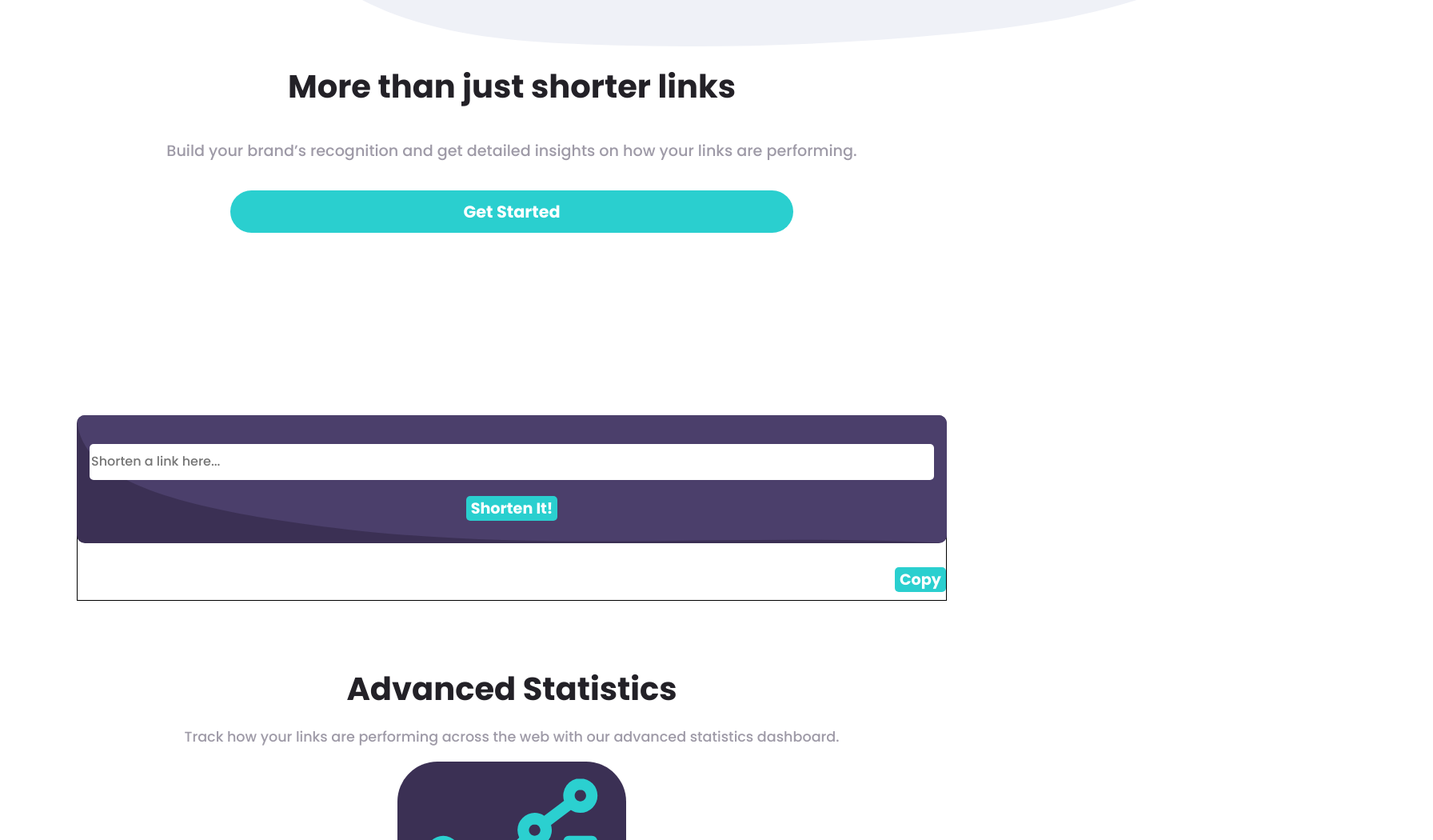
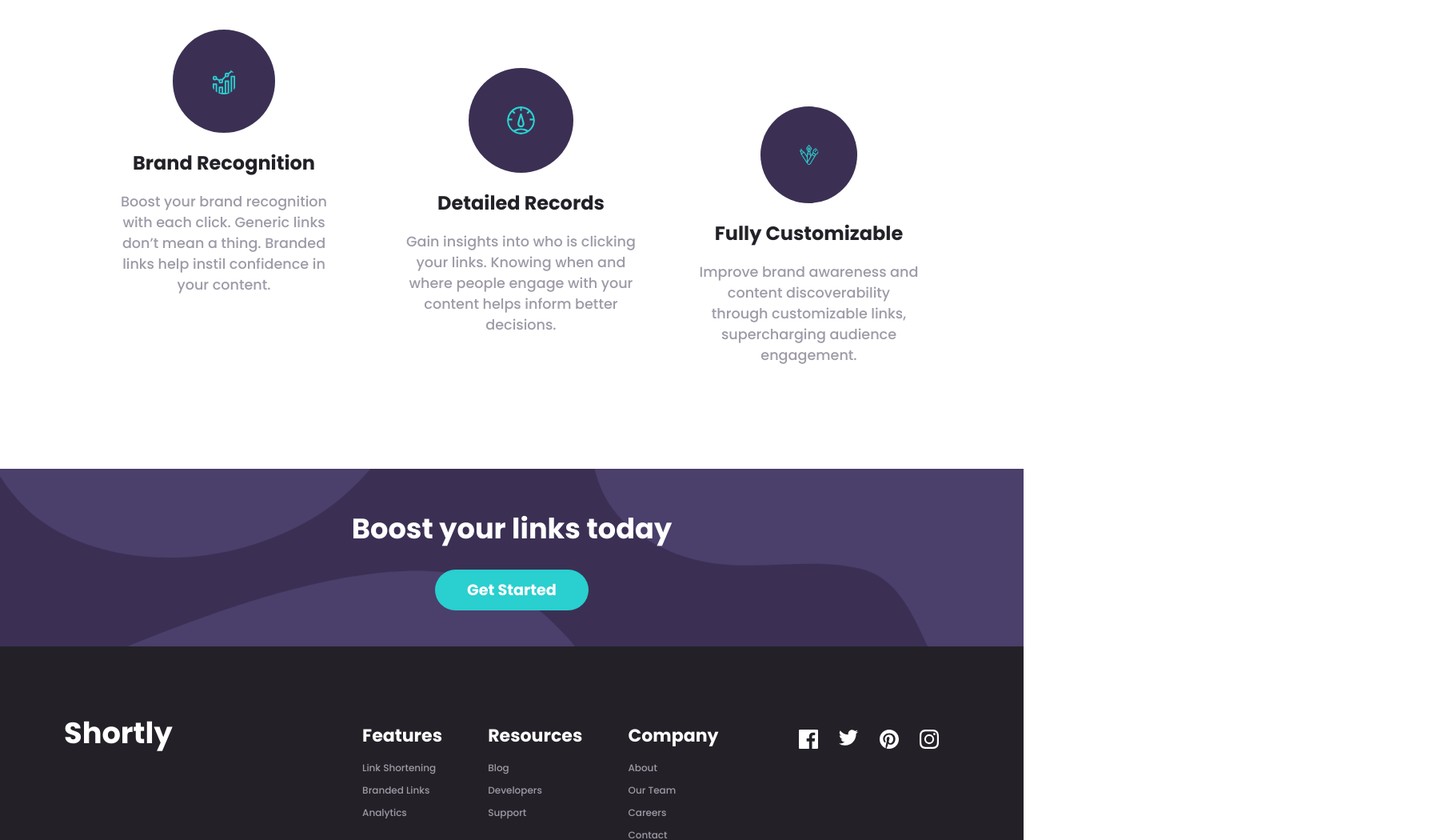
Before and after one commit to Vivianie-P/URL-Project, a React (Create React App) app: page / in a window 1280 px wide. Shown: the part 1340-2390 px from the top of the page at 80% size, 1792 px wide, since content can reach past the window. Built offline with nearby package versions, Linux system fonts and the light colour scheme.

Commit message:
element placement

```diff
--- a/src/components/Boost.css
+++ b/src/components/Boost.css
@@ -17,6 +17,10 @@
 .boost-title-container {
 	width: 100%;
 	grid-area: 1/1;
+}
+
+.mobile-boost-bg {
+	background-color: hsl(257, 27%, 26%);
 }
 
 .boost-title-container {
@@ -55,6 +59,23 @@
 	margin-top: 5rem;
 }
 
-.mobile-boost-bg {
-	background-color: hsl(257, 27%, 26%);
+@media screen and (min-width: 600px) {
+	.mobile-boost-bg {
+		display: none;
+	}
+	.desktop-boost-bg {
+		display: flex;
+		width: 100%;
+		grid-area: 1/1;
+		background-color: hsl(257, 27%, 26%);
+	}
+
+	.boost-title {
+		font-size: 2.2rem;
+		margin-top: 3rem;
+	}
+
+	.boost-btn {
+		width: 15%;
+	}
 }
--- a/src/components/Footer.css
+++ b/src/components/Footer.css
@@ -20,7 +20,7 @@
 .footer-title {
 	font-family: "Poppins", sans-serif;
 	font-weight: 700;
-	font-size: 2.5rem;
+	font-size: 2.3rem;
 }
 
 .footer-info-title {
@@ -67,3 +67,53 @@ svg:hover path {
 	width: 12%;
 	height: 4.37rem;
 }
+
+@media screen and (min-width: 600px) {
+	.footer-container {
+		display: flex;
+		flex-direction: row;
+		justify-content: space-between;
+		align-items: flex-start;
+		padding: 5rem;
+		height: 20rem;
+		text-align: left;
+	}
+
+	.footer-title {
+		display: flex;
+		justify-content: center;
+		height: 5rem;
+		margin: 0;
+	}
+
+	.main-footer-info {
+		display: flex;
+		flex-direction: row;
+		justify-content: space-evenly;
+		align-items: flex-start;
+		width: 50%;
+		margin-left: 10rem;
+	}
+
+	.footer-info {
+		margin: 0;
+		height: 10rem;
+	}
+
+	.footer-info-title {
+		font-size: 1.38rem;
+	}
+
+	.footer-ppg {
+		font-size: 0.75rem;
+	}
+
+	.footer-socials {
+		display: flex;
+		justify-content: space-evenly;
+		margin: 0;
+		height: 3rem;
+		width: 20%;
+		padding-top: 1.5rem;
+	}
+}
--- a/src/components/Footer.js
+++ b/src/components/Footer.js
@@ -5,6 +5,7 @@ function Footer() {
 	return (
 		<div className="footer-container">
 			<h1 className="footer-title">Shortly</h1>
+			<div className="main-footer-info">
 				<div className="footer-info">
 					<h1 className="footer-info-title">Features</h1>
 					<div className="footer-ppg">
@@ -28,6 +29,7 @@ function Footer() {
 						<h2 className="footer-ppg">Our Team</h2>
 						<h2 className="footer-ppg">Careers</h2>
 						<h2 className="footer-ppg">Contact</h2>
+					</div>
 				</div>
 			</div>
 			<div className="footer-socials">
--- a/src/components/LowerLevelContent.css
+++ b/src/components/LowerLevelContent.css
@@ -7,7 +7,7 @@
 	box-sizing: border-box;
 }
 
-.main {
+.ll-container {
 	display: flex;
 	justify-content: center;
 	align-items: center;
@@ -16,6 +16,7 @@
 }
 
 .title {
+	font-size: 1.9rem;
 	font-family: "Poppins", sans-serif;
 	font-weight: 700;
 	color: hsl(260, 8%, 14%);
@@ -52,14 +53,67 @@
 }
 
 .ppg-title {
+	font-size: 1.5rem;
 	font-family: "Poppins", sans-serif;
 	font-weight: 700;
 	color: hsl(260, 8%, 14%);
 }
 
 .ppg {
-	padding: 0 3rem 2.2rem;
+	font-size: 1.1rem;
+	padding: 0 2.2rem 1rem;
 	font-family: "Poppins", sans-serif;
 	font-weight: 500;
 	color: hsl(257, 7%, 63%);
 }
+
+@media screen and (min-width: 600px) {
+	.ll-container {
+		display: flex;
+		flex-direction: row;
+		padding: 3rem;
+		margin-top: 0;
+	}
+
+	.title {
+		font-size: 2.5rem;
+	}
+
+	.header-ppg {
+		margin-bottom: 5rem;
+		padding: 0 22rem 0;
+		font-size: 1.3rem;
+	}
+
+	.ppg-container {
+		display: flex;
+		flex-direction: row;
+		padding: 3rem;
+	}
+
+	.upper-img {
+		display: none;
+	}
+
+	.first-ppg-img,
+	.second-ppg-img,
+	.third-ppg-img {
+		width: 35%;
+		border-radius: 90px;
+		padding: 3rem;
+		background-color: hsl(257, 27%, 26%);
+	}
+
+	.second-ppg {
+		margin-top: 3rem;
+	}
+
+	.third-ppg {
+		margin-top: 6rem;
+	}
+
+	/* .first-ppg,
+	.second-ppg,
+	.third-ppg {
+	} */
+}
--- a/src/components/LowerLevelContent.js
+++ b/src/components/LowerLevelContent.js
@@ -6,13 +6,14 @@ import Customizable from "./images/icon-fully-customizable.svg";
 
 function LowerLevelContent() {
 	return (
+		<div className="ll-container">
 			<div className="main">
 				<h1 className="title">Advanced Statistics</h1>
 				<p className="header-ppg">
 					Track how your links are performing across the web with our advanced
 					statistics dashboard.
 				</p>
-
+				<div className="ppg-container">
 					<div className="first-ppg">
 						<img className="first-ppg-img" src={BrandRecognition} alt="" />
 						<h1 className="ppg-title">Brand Recognition</h1>
@@ -21,7 +22,6 @@ function LowerLevelContent() {
 							thing. Branded links help instil confidence in your content.
 						</p>
 					</div>
-
 					<div className="second-ppg">
 						<div className="upper-img"></div>
 						<img className="second-ppg-img" src={DetailedRecords} alt="" />
@@ -31,7 +31,6 @@ function LowerLevelContent() {
 							people engage with your content helps inform better decisions.
 						</p>
 					</div>
-
 					<div className="third-ppg">
 						<div className="upper-img"></div>
 						<img className="third-ppg-img" src={Customizable} alt="" />
@@ -42,6 +41,8 @@ function LowerLevelContent() {
 						</p>
 					</div>
 				</div>
+			</div>
+		</div>
 	);
 }
 
--- a/src/components/MainContent.css
+++ b/src/components/MainContent.css
@@ -7,11 +7,11 @@
 	box-sizing: border-box;
 }
 
-.main {
+.main-content {
 	width: 100%;
 }
 
-.container {
+.mc-container {
 	width: 100%;
 }
 
@@ -19,12 +19,16 @@
 	width: 100%;
 }
 
+/* .full-content{
+
+} */
+
 .main-img {
 	padding: 1rem;
 	width: 140%;
 }
 
-.title {
+.mc-title {
 	margin: 0;
 	font-family: "Poppins", sans-serif;
 	font-weight: 700;
@@ -64,3 +68,44 @@
 	border-radius: 50px;
 	margin-bottom: 20%;
 }
+
+@media screen and (min-width: 600px) {
+	.main-content {
+		margin-bottom: 10rem;
+	}
+
+	.mc-container {
+		margin-top: 2rem;
+	}
+
+	.img-container {
+		float: right;
+		width: 45%;
+	}
+	.main-img {
+		width: 100%;
+	}
+
+	.full-content {
+		margin-left: 5rem;
+		width: 55%;
+	}
+
+	.mc-title {
+		text-align: left;
+		font-size: 3rem;
+	}
+
+	.main-ppg {
+		text-align: left;
+	}
+
+	.main-btn-container {
+		justify-content: flex-start;
+	}
+
+	.main-btn {
+		margin-bottom: 0;
+		width: 40%;
+	}
+}
--- a/src/components/MainContent.js
+++ b/src/components/MainContent.js
@@ -5,19 +5,21 @@ import MainIllustration from "./images/illustration-working.svg";
 function MainContent() {
 	return (
 		<div>
-			<div className="main">
-				<div className="container">
+			<div className="main-content">
+				<div className="mc-container">
 					<div className="img-container">
 						<img src={MainIllustration} alt="illustration" className="main-img" />
 					</div>
-					<h1 className="title">More than just shorter links</h1>
-					<p className="main-ppg">
-						{" "}
-						Build your brand’s recognition and get detailed insights on how your links
-						are performing.
-					</p>
-					<div className="main-btn-container">
-						<button className="main-btn">Get Started</button>
+					<div class="full-content">
+						<h1 className="mc-title">More than just shorter links</h1>
+						<p className="main-ppg">
+							{" "}
+							Build your brand’s recognition and get detailed insights on how your
+							links are performing.
+						</p>
+						<div className="main-btn-container">
+							<button className="main-btn">Get Started</button>
+						</div>
 					</div>
 				</div>
 			</div>
--- a/src/components/Shortener.css
+++ b/src/components/Shortener.css
@@ -7,8 +7,9 @@
 	box-sizing: border-box;
 }
 
-.form-container {
+.container {
 	width: 100%;
+	margin-top: 2.5rem;
 }
 
 .desktop-shorten-bg,
@@ -21,13 +22,13 @@
 	flex-direction: column;
 	align-items: center;
 	justify-content: center;
+	margin-bottom: 2.8125rem;
 }
 
 .mobile-shorten-bg {
 	position: absolute;
 	margin: 0 auto;
 	width: 85%;
-	/* grid-area: 1/1; */
 	border-radius: 10px;
 	background-color: hsl(257, 27%, 26%);
 	height: 10rem;
@@ -38,49 +39,44 @@
 	display: flex;
 	flex-direction: column;
 	align-items: center;
-	gap: 20px;
+	justify-content: space-between;
 	position: relative;
 	padding: 0 1rem;
 }
 
 .input-container {
-	display: flex;
-	justify-content: center;
-	width: 100%;
-}
-
-.button-container {
-	display: flex;
-	justify-content: center;
-	align-items: center;
+	text-align: center;
 	width: 100%;
 }
 
 .input {
-	margin-top: 0.5rem;
-	height: 45px;
-	width: 100%;
+	margin-bottom: 15px;
+	height: 2.8rem;
+	width: 90%;
 	border: none;
 	border-radius: 5px;
 	z-index: 99;
 }
 
-.shorten-btn {
-	width: 100%;
-	height: 3rem;
+::placeholder {
+	display: flex;
+	align-items: center;
+	padding-left: 0.7rem;
+	font-size: 1.2rem;
+	font-family: "Poppins", sans-serif;
+	font-weight: 500;
 }
 
-::placeholder {
-	font-size: 1rem;
-	font-family: "Poppins", sans-serif;
-	font-weight: 500;
+.shorten-it-btn {
+	font-size: 1.3rem;
+	width: 90%;
+	height: 2.8rem;
 }
 
 .shorten-it-btn,
 .shortened-btn {
 	background-color: hsl(180, 66%, 49%);
 	color: white;
-	font-size: 1.2rem;
 	font-family: "Poppins", sans-serif;
 	font-weight: 700;
 	border-radius: 5px;
@@ -89,17 +85,11 @@
 }
 
 .full-links {
-	width: 100%;
-	height: 100px;
-	margin-top: 30px;
 	display: flex;
 	flex-direction: column;
-	align-items: center;
-	justify-content: center;
-	text-align: center;
+	margin: 0 auto;
+	width: 85%;
 	list-style-type: none;
-	border: ridge 1px;
-	border-color: black;
 }
 
 .original-link {
@@ -107,7 +97,9 @@
 	font-family: "Poppins", sans-serif;
 	font-weight: 500;
 	cursor: pointer;
-	padding: 0;
+	padding-left: 20px;
+	height: 58px;
+	border-bottom: 0.5px solid hsl(0, 0%, 75%);
 }
 
 .shortened-link {
@@ -116,8 +108,21 @@
 	font-weight: 500;
 	border: none;
 	cursor: pointer;
-	padding: 0;
+	padding-left: 20px;
+	margin-top: 8px;
 	color: hsl(180, 66%, 49%);
+}
+
+.shortened-btn-container {
+	display: flex;
+	justify-content: center;
+}
+
+.shortened-btn {
+	margin-top: 10px;
+	font-size: 1.2rem;
+	width: 90%;
+	height: 2.8rem;
 }
 
 .list {
@@ -127,6 +132,20 @@
 }
 
 @media screen and (min-width: 600px) {
+	.input-container {
+		display: flex;
+		justify-content: center;
+		align-items: center;
+		width: 100%;
+	}
+
+	.input {
+		margin-right: 1.5rem;
+	}
+
+	/* .shorten-it-btn {
+	} */
+
 	.full-links {
 		flex-direction: row;
 		justify-content: space-between;
--- a/src/components/Shortener.js
+++ b/src/components/Shortener.js
@@ -28,8 +28,8 @@ function Shortener() {
 	};
 
 	return (
-		<div className="form-container">
-			<form action="" onSubmit={handleSubmit}>
+		<div className="container">
+			<form className="form-container" action="" onSubmit={handleSubmit}>
 				<div className="shorten-info-container">
 					<img src={BackgroundShorten1} alt="" className="mobile-shorten-bg" />
 					<img src={BackgroundShorten2} alt="" className="desktop-shorten-bg" />
@@ -42,8 +42,6 @@ function Shortener() {
 								value={text}
 								onChange={(e) => setText(e.target.value)}
 							/>
-						</div>
-						<div className="button-container">
 							<button className="shorten-it-btn" onClick={handleSubmit}>
 								Shorten It!
 							</button>
@@ -61,7 +59,7 @@ function Shortener() {
 						<li>
 							<button className="shortened-link">{links.full_short_link}</button>
 						</li>
-						<li>
+						<li className="shortened-btn-container">
 							<button className="shortened-btn">Copy</button>
 						</li>
 					</ul>
```
Lines whose indentation alone changed are shown as unchanged.
